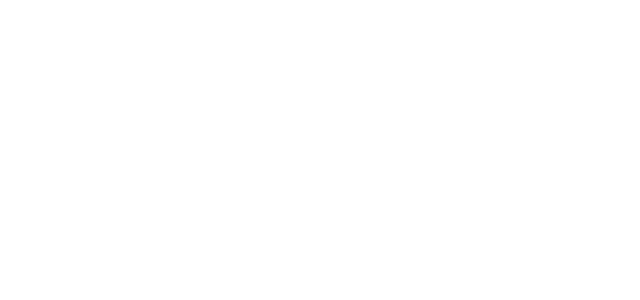
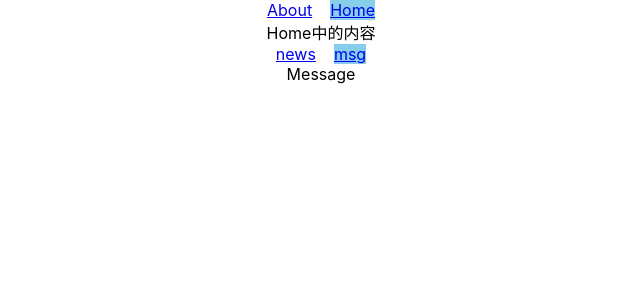
Before and after one commit to 18838963547/my-app, a React (Create React App) app: page /home/msg in a window 1280 px wide. Shown: the top 300 px of the page, without its empty margins (319-959 px from the left). Built offline with nearby package versions, Linux system fonts and the light colour scheme.

Commit message:
feat(路由): 路由学习

```diff
--- a/package.json
+++ b/package.json
@@ -11,6 +11,7 @@
     "prop-types": "^15.8.1",
     "react": "^18.2.0",
     "react-dom": "^18.2.0",
+    "react-router-dom": "^5.3.3",
     "react-scripts": "5.0.1",
     "web-vitals": "^2.1.4"
   },
--- a/src/App.css
+++ b/src/App.css
@@ -1,3 +1,6 @@
 .App {
   text-align: center;
 }
+.navlinkcls {
+  background-color: skyblue;
+}
--- a/src/App.js
+++ b/src/App.js
@@ -14,16 +14,19 @@
 // export default App;
 
 import React,{Component} from "react";
+
 import './App.css';
 // import Hello from "./components/Hello";
 // import Welcome from "./components/Welcome";
 // import TodoList from "./components/TodoList/TodoList";
 // import RequestCom from "./components/RequestCom/RequestCom";
 // import GitSearch from "./components/GitSearch";
+import RouterCom from "./components/RouterCom";
 class App extends Component {
   render(){
     return (
       <div className="App">
+        <RouterCom />
         {/* <GitSearch /> */}
         {/* <RequestCom /> */}
         {/* <Hello /><Welcome /><TodoList/> */}
--- /dev/null
+++ b/src/components/RouterCom/About.jsx
@@ -0,0 +1,15 @@
+import React, { Component } from 'react'
+
+export default class About extends Component {
+  componentDidMount(){
+    console.log('路由传参三种方式');
+    // console.log(this.props.history.location.search); // ？传参
+    // console.log(this.props.match.params); // /传参
+    // console.log(this.props.location.state); // 第三种传参
+  }
+  render() {
+    return (
+      <div>About内容</div>
+    )
+  }
+}
--- /dev/null
+++ b/src/components/RouterCom/Home.jsx
@@ -0,0 +1,25 @@
+import React, { Component } from 'react'
+import { Switch,Route,Redirect } from 'react-router-dom'
+import Message from './component/Message'
+import News from './component/News'
+
+import MyNavLink from './MyNavLink'
+
+export default class Home extends Component {
+  render() {
+    return (
+      <div>
+        <div>Home中的内容</div>
+        <MyNavLink to='/home/news'>news</MyNavLink>
+        <span>&nbsp;&nbsp;&nbsp;&nbsp;</span>
+        <MyNavLink to='/home/msg'>msg</MyNavLink>
+
+        <Switch>
+          <Route path='/home/news' component={News}></Route>
+          <Route path='/home/msg' component={Message}></Route>
+          <Redirect to='/home/msg'></Redirect>
+        </Switch>
+      </div>
+    )
+  }
+}
--- /dev/null
+++ b/src/components/RouterCom/MyNavLink.jsx
@@ -0,0 +1,10 @@
+import React, { Component } from 'react'
+import { NavLink } from 'react-router-dom'
+
+export default class MyNavLink extends Component {
+  render() {
+    return (
+      <NavLink activeClassName='navlinkcls' {...this.props}></NavLink>
+    )
+  }
+}
--- /dev/null
+++ b/src/components/RouterCom/component/Message.jsx
@@ -0,0 +1,9 @@
+import React, { Component } from 'react'
+
+export default class Message extends Component {
+  render() {
+    return (
+      <div>Message</div>
+    )
+  }
+}
--- /dev/null
+++ b/src/components/RouterCom/component/News.jsx
@@ -0,0 +1,9 @@
+import React, { Component } from 'react'
+
+export default class News extends Component {
+  render() {
+    return (
+      <div>News</div>
+    )
+  }
+}
--- /dev/null
+++ b/src/components/RouterCom/index.jsx
@@ -0,0 +1,37 @@
+import React, { Component } from 'react'
+import { Route,Switch,Redirect} from 'react-router-dom'
+// 这里的路由组件应放到pages中，这里为了学习测试，分模块。先放到这里
+import About from './About'
+import Home from './Home'
+// -------------------------------------------------------------
+import MyNavLink from './MyNavLink'
+
+export default class RouterCom extends Component {
+  render() {
+    return (
+      <div>
+        {/* <MyNavLink to='/about?name=张三&age=18'>About</MyNavLink> */}
+        {/* <MyNavLink to='/about/zhangsan/18'>About</MyNavLink> */}
+        {/* <MyNavLink to={{pathname:'/about',state:{name:'zhangsan',age:18}}}>About</MyNavLink> */}
+
+        <MyNavLink to='/about/zhangsan/18'>About</MyNavLink>
+        <span>&nbsp;&nbsp;&nbsp;&nbsp;</span>
+        <MyNavLink to='/home'>Home</MyNavLink>
+
+        {/* 注册路由
+            exact={true/false}  开启/关闭严格匹配。一般不开启
+        */}
+        <Switch>
+            {/* <Route path='/about' component={About}></Route> */}
+            {/* <Route path='/about/:name/:age' component={About}></Route> */}
+            {/* <Route path='/about' component={About}></Route> */}
+
+            <Route path='/about' component={About}></Route>
+            <Route path='/home' component={Home}></Route>
+            <Redirect to='/about'></Redirect>
+        </Switch>
+
+      </div>
+    )
+  }
+}
--- a/src/index.js
+++ b/src/index.js
@@ -1,7 +1,8 @@
 import React from "react";
 import ReactDOM  from "react-dom/client";
+import { BrowserRouter } from "react-router-dom";
 import './index.css'
 import App from './App'
 
 const root = ReactDOM.createRoot(document.getElementById('root'))
-root.render(<App />)
+root.render(<BrowserRouter><App /></BrowserRouter> )
--- a/src/setupProxy.js
+++ b/src/setupProxy.js
@@ -3,7 +3,7 @@
 module.exports =function(app) {
     // app.use(
     //     createProxyMiddleware('/api',{
-    //         target:'http://api.github.com/',
+    //         target:'http://localhost:5001',
     //         changOrigin:true, // 控制服务器收到的响应头中host的值
     //         pathRewrite:{'^/api':''}
     //     })
```
Also changed, not shown: 2 other files (tests, documents, lock files or other folders).
